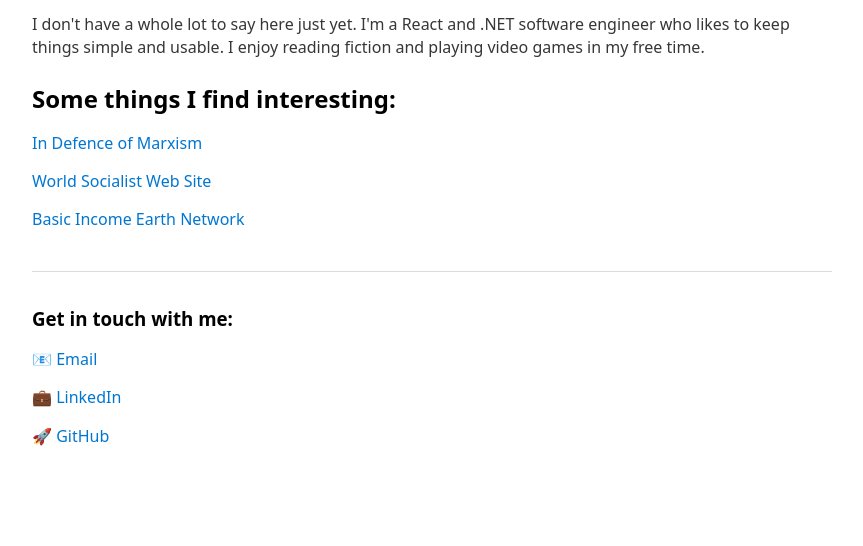
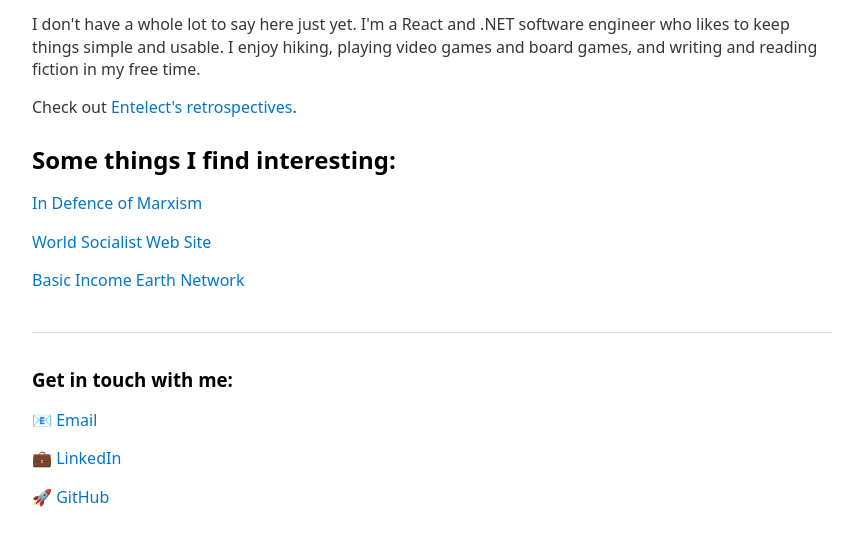
Before and after one commit to TimothyBrits/netlify-personal-site, a plain HTML site: page public/index.html in a window 1280 px wide. Shown: the part 76-622 px from the top of the page, without its empty margins (208-1071 px from the left). Drawn offline with nearby package versions, Linux system fonts and the light colour scheme.

Commit message:
Update index.html

```diff
--- a/public/index.html
+++ b/public/index.html
@@ -44,8 +44,18 @@
 			<p>
 				I don't have a whole lot to say here just yet. I'm a React and
 				.NET software engineer who likes to keep things simple and
-				usable. I enjoy reading fiction and playing video games in my
-				free time.
+				usable. I enjoy hiking, playing video games and board games, and
+				writing and reading fiction in my free time.
+			</p>
+
+			<p>
+				Check out
+				<a
+					href="https://retrospectives.entelect.co.za/"
+					rel="noopener noreferrer"
+					target="_blank"
+					>Entelect's retrospectives</a
+				>.
 			</p>
 
 			<h2>Some things I find interesting:</h2>
```
